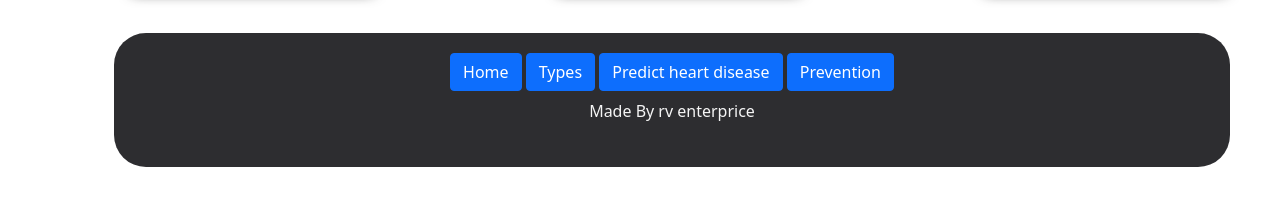
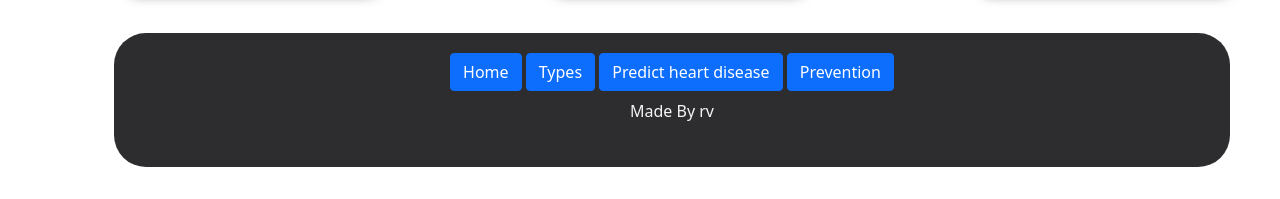
Before and after one commit to 07rv/Prediction, a Flask app: page /types in a window 1280 px wide. Shown: the part 1828-2027 px from the top of that part. Run offline with Flask 2, Linux system fonts and the light colour scheme; the page is wider than the window, and the part outside it is not shown.

Commit message:
Update types.html

```diff
--- a/templates/types.html
+++ b/templates/types.html
@@ -152,7 +152,7 @@
     <a class="btn btn-primary" href="{{url_for('types')}}" role="button">Types</a>
     <a class="btn btn-primary" href="{{url_for('predictheartdisease')}}" role="button">Predict heart disease</a>
     <a class="btn btn-primary" href="{{url_for('prevention')}}" role="button">Prevention</a>
-    <p style="padding: 0.5em;">Made By rv enterprice</p>
+    <p style="padding: 0.5em;">Made By rv</p>
   </footer>
 </div>
 <!-- ########################################################### -->
```
